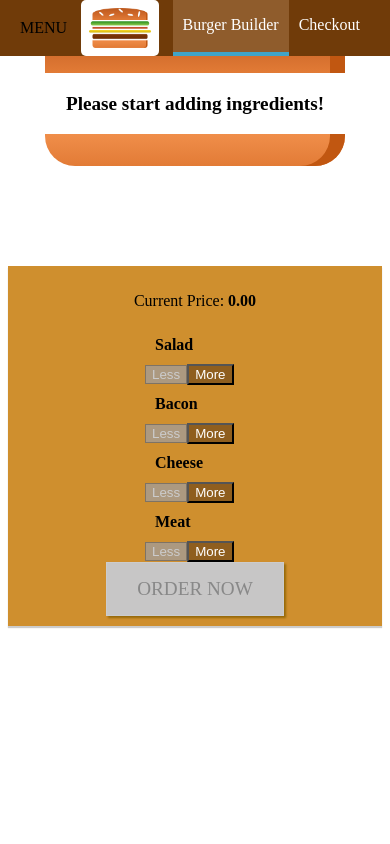
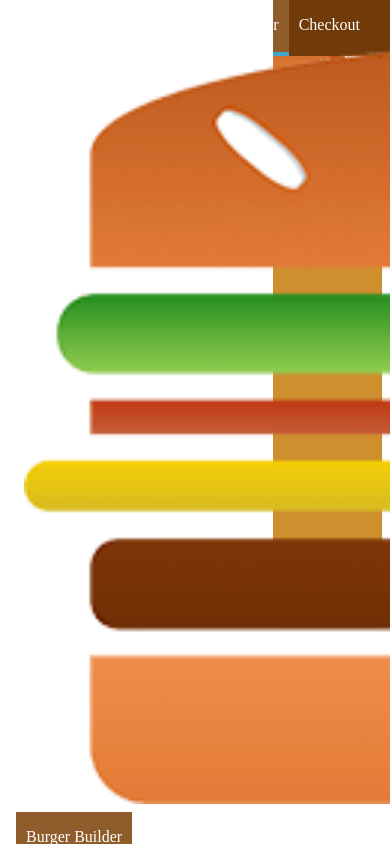
Before and after one commit to Charpell/burger, a React app: page / in a window 390 px wide. Built offline with nearby package versions, Linux system fonts and the light colour scheme.

Commit message:
Creating a Responsive Sidedrawer

```diff
--- a/src/components/Layout/Layout.js
+++ b/src/components/Layout/Layout.js
@@ -3,10 +3,12 @@
 import Aux from "../../hoc/Aux";
 import classes from "./Layout.css"
 import Toolbar from '../Navigation/Toolbar/Toolbar'
+import SideDrawer from '../Navigation/SideDrawer/SideDrawer'
 
 const Layout = props => (
   <Aux>
     <Toolbar />
+    <SideDrawer />
     <main className={classes.Content}>
       {props.children}
     </main>
--- /dev/null
+++ b/src/components/Navigation/SideDrawer/SideDraw.css
@@ -0,0 +1,27 @@
+.SideDrawer {
+  position: fixed;
+  width: 280px;
+  max-width: 70%;
+  height: 100%;
+  left: 0;
+  top: 0;
+  z-index: 200;
+  background-color: white;
+  padding: 32px 16px;
+  box-sizing: border-box;
+  transition: transform 0.3s ease-out;
+}
+
+@media (min-width: 500px) {
+  .SideDrawer {
+    display: none;
+  }
+}
+
+.Open {
+  transform: translateX(0);
+}
+
+.Close {
+  transform: translateX(-100%);
+}
--- /dev/null
+++ b/src/components/Navigation/SideDrawer/SideDrawer.js
@@ -0,0 +1,18 @@
+import React from 'react'
+
+import Logo from '../../Logo/Logo';
+import NavigationItems from '../NavigationItems/NavigationItems';
+import classes from './SideDraw.css'
+
+const sideDrawer = (props) => {
+  return (
+    <div className={classes.SideDrawer}>
+      <Logo />
+      <nav>
+        <NavigationItems />
+      </nav>
+    </div>
+  )
+};
+
+export default sideDrawer;
```
